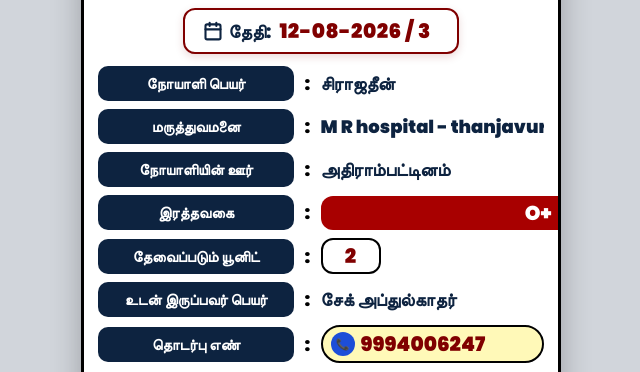
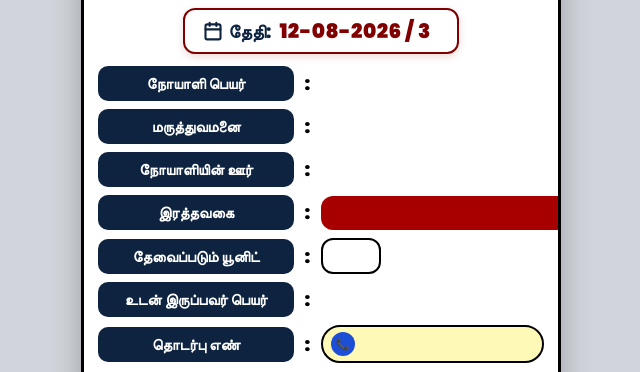
Before and after one commit to TNTJthanjaisouth/BloodRequestPoster, a plain HTML site: page index.html in a window 1280 px wide. Shown: the part 234-606 px from the top of the page, without its empty margins (319-959 px from the left). Drawn offline with nearby package versions, Linux system fonts and the light colour scheme; a web font is replaced by a local one.

Commit message:
Update index.html

```diff
--- a/index.html
+++ b/index.html
@@ -302,7 +302,7 @@
                 <div class="label-pill">நோயாளி பெயர்</div>
                 <div class="colon-mark">:</div>
                 <div class="value-box">
-                    <input type="text" class="value-input" value="சிராஜதீன்">
+                    <input type="text" class="value-input" value=" ">
                 </div>
             </div>
 
@@ -310,7 +310,7 @@
                 <div class="label-pill">மருத்துவமனை</div>
                 <div class="colon-mark">:</div>
                 <div class="value-box">
-                    <input type="text" class="value-input" value="M R hospital - thanjavur">
+                    <input type="text" class="value-input" value=" ">
                 </div>
             </div>
 
@@ -318,7 +318,7 @@
                 <div class="label-pill">நோயாளியின் ஊர்</div>
                 <div class="colon-mark">:</div>
                 <div class="value-box">
-                    <input type="text" class="value-input" value="அதிராம்பட்டினம்">
+                    <input type="text" class="value-input" value=" ">
                 </div>
             </div>
 
@@ -326,7 +326,7 @@
                 <div class="label-pill">இரத்தவகை</div>
                 <div class="colon-mark">:</div>
                 <div class="value-box">
-                    <input type="text" class="value-input blood-group-badge" value="O+">
+                    <input type="text" class="value-input blood-group-badge" value=" ">
                 </div>
             </div>
 
@@ -334,7 +334,7 @@
                 <div class="label-pill">தேவைப்படும் யூனிட்</div>
                 <div class="colon-mark">:</div>
                 <div class="value-box">
-                    <input type="text" class="value-input units-badge" value="2">
+                    <input type="text" class="value-input units-badge" value=" ">
                 </div>
             </div>
 
@@ -342,7 +342,7 @@
                 <div class="label-pill">உடன் இருப்பவர் பெயர்</div>
                 <div class="colon-mark">:</div>
                 <div class="value-box">
-                    <input type="text" class="value-input" value="சேக் அப்துல்காதர்">
+                    <input type="text" class="value-input" value=" ">
                 </div>
             </div>
 
@@ -352,7 +352,7 @@
                 <div class="value-box">
                     <div class="phone-highlight">
                         <span class="call-icon-btn">📞</span>
-                        <input type="text" value="9994006247">
+                        <input type="text" value=" ">
                     </div>
                 </div>
             </div>
```
